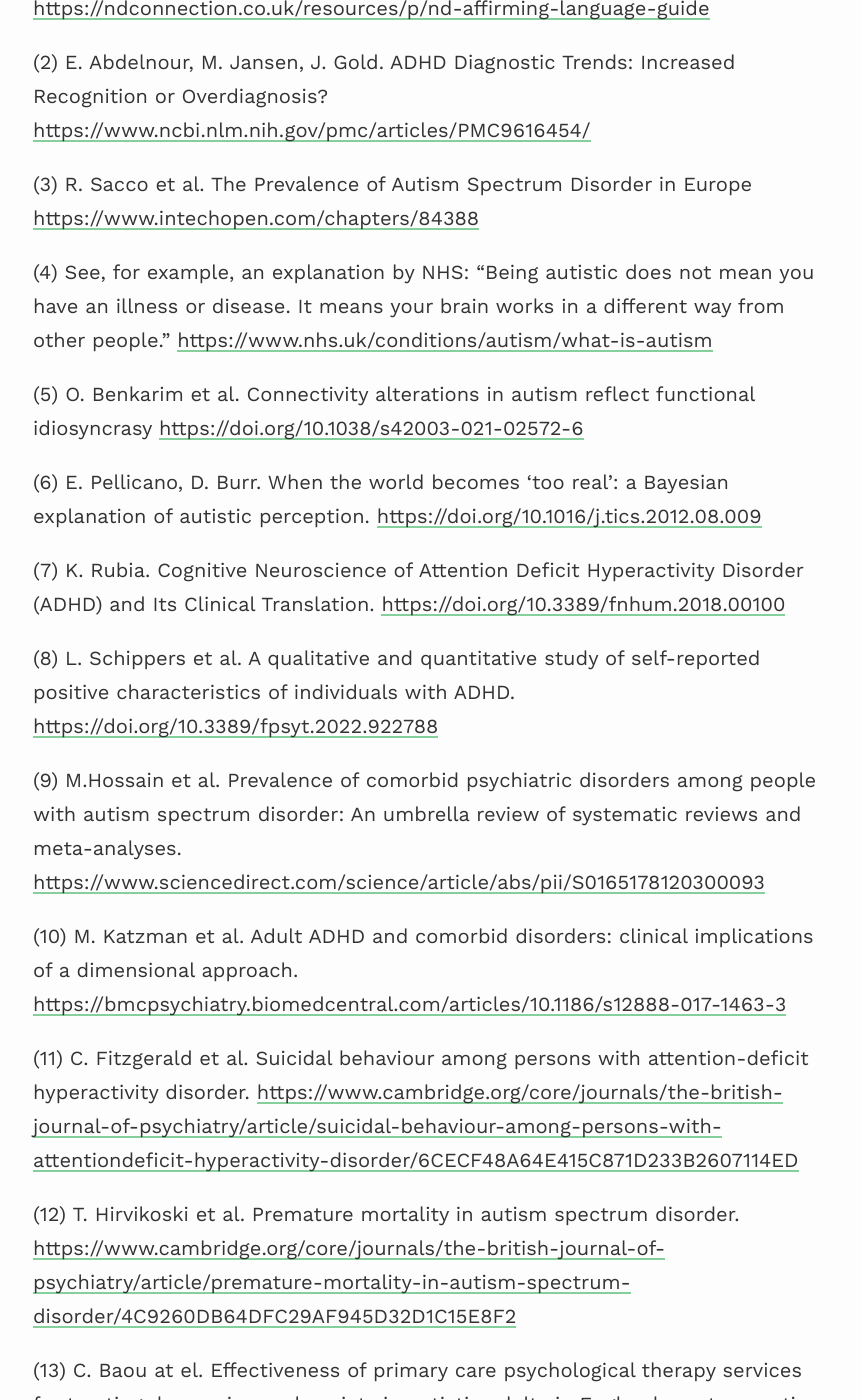
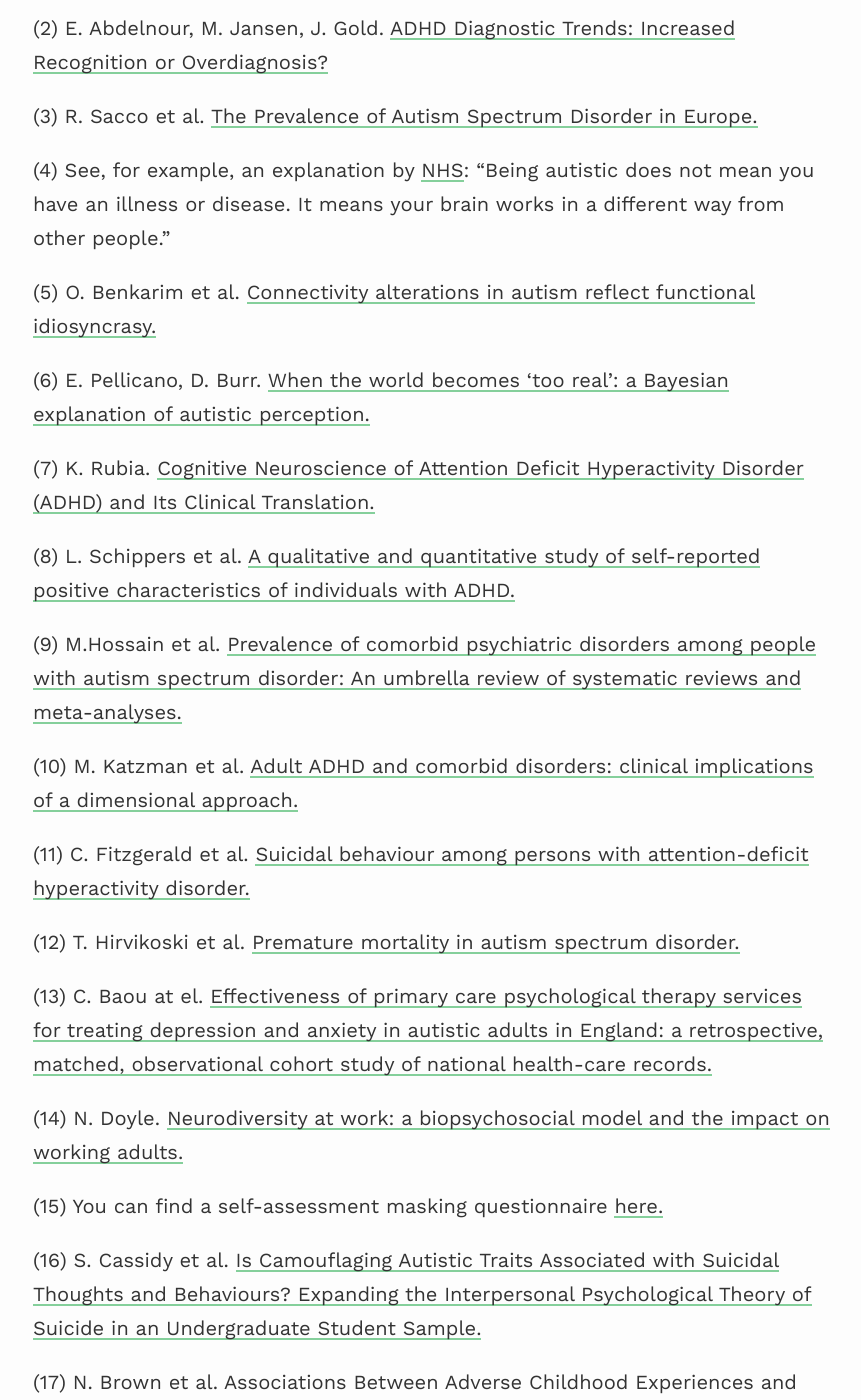
Before and after one commit to dobrushina/dobrushina.github.io, a Jekyll site: the page built from Neurodivergence-Psychotherapy.md, in a window 1280 px wide and 1400 px high, scrolled down 5433 px. Shown: the whole window, without its empty margins (207-1068 px from the left). Built offline with Jekyll 4.4.1, drawn with Linux system fonts in a browser that asks for light colours; nearby versions of some CDN libraries; some of the changed text lies outside the part shown.

Commit message:
shortened links

```diff
--- a/Neurodivergence-Psychotherapy.md
+++ b/Neurodivergence-Psychotherapy.md
@@ -49,37 +49,37 @@ While some difficulties come from the neurodivergence itself, others originate f
 Last but not least, neurodivergent people might need family and couple therapy. As a rule of thumb, autism and ADHD can be found in several family members, both because they are genetically inherited and because neurodivergent people tend to find neurodivergent partners more interesting. In such neurodivergent families, brains might show more differences between the family members than in a neurotypical family, making it more difficult for the members to understand each other. In addition, high sensitivity, intensity of emotional experiences and limited energy resources make it more challenging to get along. Parents might experience burnout, and couples might face conflicts or disconnection. Couple and family therapy taking into account the influence of neurodivergence can be highly beneficial in such cases.
 
 ### References
-(1) A detailed guide on neuroaffirmative language can be found here: <https://ndconnection.co.uk/resources/p/nd-affirming-language-guide>
+(1) A detailed guide on neuroaffirmative language can be found [here.](https://ndconnection.co.uk/resources/p/nd-affirming-language-guide)
 
-(2) E. Abdelnour, M. Jansen, J. Gold. ADHD Diagnostic Trends: Increased Recognition or Overdiagnosis? <https://www.ncbi.nlm.nih.gov/pmc/articles/PMC9616454/>
+(2) E. Abdelnour, M. Jansen, J. Gold. [ADHD Diagnostic Trends: Increased Recognition or Overdiagnosis?](https://www.ncbi.nlm.nih.gov/pmc/articles/PMC9616454/)
 
-(3) R. Sacco et al. The Prevalence of Autism Spectrum Disorder in Europe <https://www.intechopen.com/chapters/84388>
+(3) R. Sacco et al. [The Prevalence of Autism Spectrum Disorder in Europe.](https://www.intechopen.com/chapters/84388)
 
-(4) See, for example, an explanation by NHS: “Being autistic does not mean you have an illness or disease. It means your brain works in a different way from other people.” <https://www.nhs.uk/conditions/autism/what-is-autism>
+(4) See, for example, an explanation by [NHS](https://www.nhs.uk/conditions/autism/what-is-autism): “Being autistic does not mean you have an illness or disease. It means your brain works in a different way from other people.”
 
-(5) O. Benkarim et al. Connectivity alterations in autism reflect functional idiosyncrasy <https://doi.org/10.1038/s42003-021-02572-6>
+(5) O. Benkarim et al. [Connectivity alterations in autism reflect functional idiosyncrasy.](https://doi.org/10.1038/s42003-021-02572-6)
 
-(6) E. Pellicano, D. Burr. When the world becomes ‘too real’: a Bayesian explanation of autistic perception. <https://doi.org/10.1016/j.tics.2012.08.009>
+(6) E. Pellicano, D. Burr. [When the world becomes ‘too real’: a Bayesian explanation of autistic perception.](https://doi.org/10.1016/j.tics.2012.08.009)
 
-(7) K. Rubia. Cognitive Neuroscience of Attention Deficit Hyperactivity Disorder (ADHD) and Its Clinical Translation. <https://doi.org/10.3389/fnhum.2018.00100>
+(7) K. Rubia. [Cognitive Neuroscience of Attention Deficit Hyperactivity Disorder (ADHD) and Its Clinical Translation.](https://doi.org/10.3389/fnhum.2018.00100)
 
-(8) L. Schippers et al. A qualitative and quantitative study of self-reported positive characteristics of individuals with ADHD. <https://doi.org/10.3389/fpsyt.2022.922788>
+(8) L. Schippers et al. [A qualitative and quantitative study of self-reported positive characteristics of individuals with ADHD.](https://doi.org/10.3389/fpsyt.2022.922788)
 
-(9) M.Hossain et al. Prevalence of comorbid psychiatric disorders among people with autism spectrum disorder: An umbrella review of systematic reviews and meta-analyses. <https://www.sciencedirect.com/science/article/abs/pii/S0165178120300093>
+(9) M.Hossain et al. [Prevalence of comorbid psychiatric disorders among people with autism spectrum disorder: An umbrella review of systematic reviews and meta-analyses.](https://www.sciencedirect.com/science/article/abs/pii/S0165178120300093)
 
-(10) M. Katzman et al. Adult ADHD and comorbid disorders: clinical implications of a dimensional approach. <https://bmcpsychiatry.biomedcentral.com/articles/10.1186/s12888-017-1463-3>
+(10) M. Katzman et al. [Adult ADHD and comorbid disorders: clinical implications of a dimensional approach.](https://bmcpsychiatry.biomedcentral.com/articles/10.1186/s12888-017-1463-3)
 
-(11) C. Fitzgerald et al. Suicidal behaviour among persons with attention-deficit hyperactivity disorder. <https://www.cambridge.org/core/journals/the-british-journal-of-psychiatry/article/suicidal-behaviour-among-persons-with-attentiondeficit-hyperactivity-disorder/6CECF48A64E415C871D233B2607114ED>
+(11) C. Fitzgerald et al. [Suicidal behaviour among persons with attention-deficit hyperactivity disorder.](https://www.cambridge.org/core/journals/the-british-journal-of-psychiatry/article/suicidal-behaviour-among-persons-with-attentiondeficit-hyperactivity-disorder/6CECF48A64E415C871D233B2607114ED)
 
-(12) T. Hirvikoski et al. Premature mortality in autism spectrum disorder. <https://www.cambridge.org/core/journals/the-british-journal-of-psychiatry/article/premature-mortality-in-autism-spectrum-disorder/4C9260DB64DFC29AF945D32D1C15E8F2>
+(12) T. Hirvikoski et al. [Premature mortality in autism spectrum disorder.](https://www.cambridge.org/core/journals/the-british-journal-of-psychiatry/article/premature-mortality-in-autism-spectrum-disorder/4C9260DB64DFC29AF945D32D1C15E8F2)
 
-(13) C. Baou at el. Effectiveness of primary care psychological therapy services for treating depression and anxiety in autistic adults in England: a retrospective, matched, observational cohort study of national health-care records. <https://www.sciencedirect.com/science/article/pii/S2215036623002912>
+(13) C. Baou at el. [Effectiveness of primary care psychological therapy services for treating depression and anxiety in autistic adults in England: a retrospective, matched, observational cohort study of national health-care records.](https://www.sciencedirect.com/science/article/pii/S2215036623002912)
 
-(14) N. Doyle. Neurodiversity at work: a biopsychosocial model and the impact on working adults. <https://academic.oup.com/bmb/article/135/1/108/5913187>
+(14) N. Doyle. [Neurodiversity at work: a biopsychosocial model and the impact on working adults.](https://academic.oup.com/bmb/article/135/1/108/5913187)
 
-(15) You can find a self-assessment masking questionnaire here: <https://embrace-autism.com/cat-q/>
+(15) You can find a self-assessment masking questionnaire [here.](https://embrace-autism.com/cat-q/)
 
-(16) S. Cassidy et al. Is Camouflaging Autistic Traits Associated with Suicidal Thoughts and Behaviours? Expanding the Interpersonal Psychological Theory of Suicide in an Undergraduate Student Sample. <https://pubmed.ncbi.nlm.nih.gov/31820344/>
+(16) S. Cassidy et al. [Is Camouflaging Autistic Traits Associated with Suicidal Thoughts and Behaviours? Expanding the Interpersonal Psychological Theory of Suicide in an Undergraduate Student Sample.](https://pubmed.ncbi.nlm.nih.gov/31820344/)
 
 (17) N. Brown et al. Associations Between Adverse Childhood Experiences and ADHD Diagnosis and Severity. <https://doi.org/10.1016/j.acap.2016.08.013>
 
```
Also changed, not shown: other parts of Neurodivergence-Psychotherapy.md (+1 -1 lines), Research.md (+5 -5 lines), index.md (+4 -3 lines).
